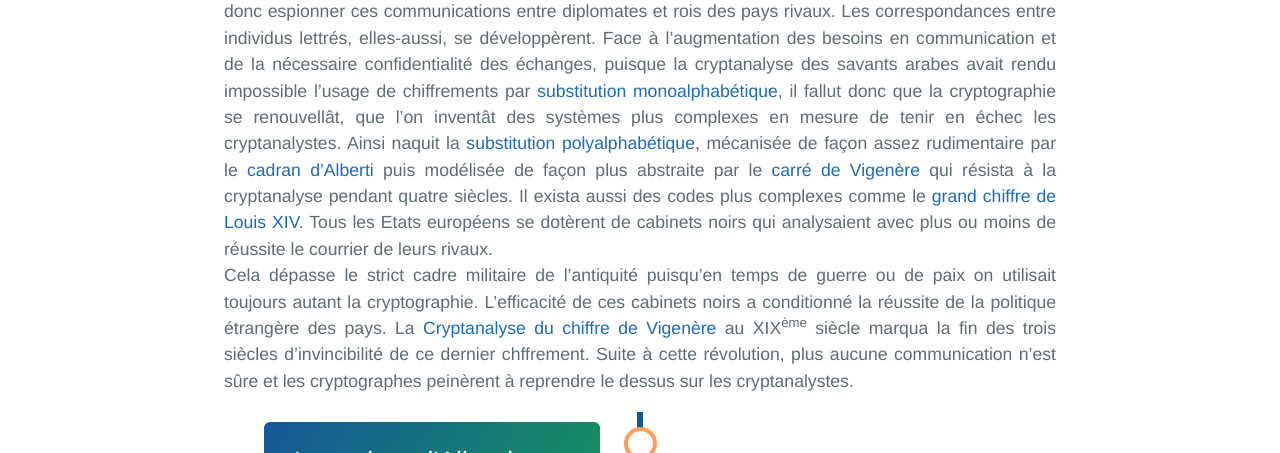
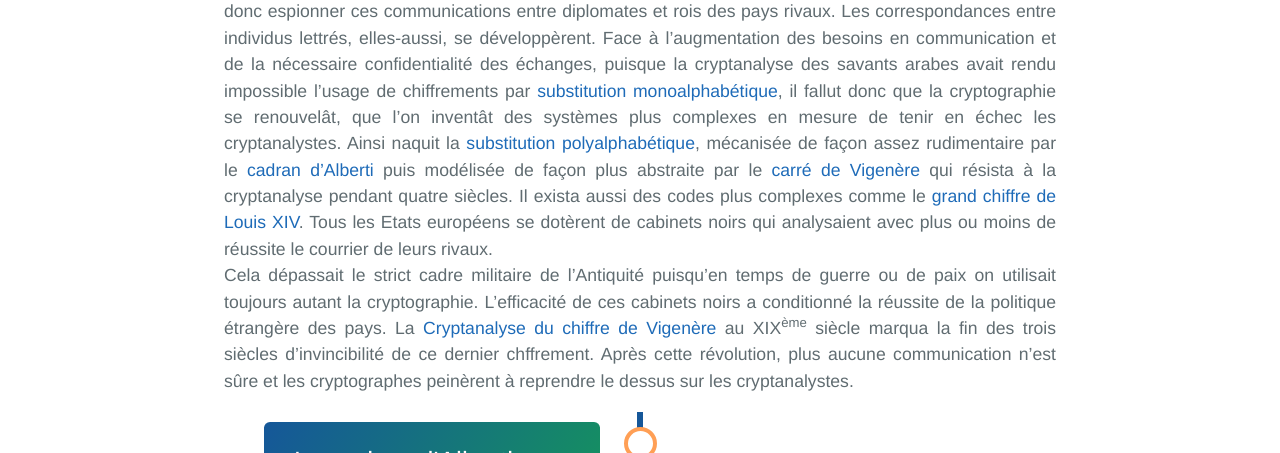
Before and after one commit to SamuelGallay/CryptoTPE, a Jekyll site: the page built from pages/2_TempsModernes/0_index.md, in a window 1280 px wide. Shown: the part 590-1043 px from the top of the page. Built offline with Jekyll 4.4.1, drawn with Linux system fonts in a browser that asks for light colours; our own code applies the rules of GitHub Pages for plain Markdown files.

Commit message:
Update 0_index.md

```diff
--- a/pages/2_TempsModernes/0_index.md
+++ b/pages/2_TempsModernes/0_index.md
@@ -7,9 +7,9 @@
 
 L’Europe de la Renaissance et des siècles postérieurs est un terreau de conflits multiples, sur fond de rivalités culturelles, économiques, militaires. C’est dans ce contexte de tensions interétatiques que la cryptographie connaît un renouveau, devenant une science complexe et élaborée, après une stagnation en Occident tout au long du Moyen-Âge. \\
 De plus, les relations entre les Etats évoluèrent considérablement : la diplomatie apparut à la Renaissance. Les plénipotentiaires communiquaient beaucoup avec leurs souverains : les Etats voulaient donc espionner ces communications entre diplomates et rois des pays rivaux. Les correspondances entre individus lettrés, elles-aussi, se développèrent.
-Face à l'augmentation des besoins en communication et de la nécessaire confidentialité des échanges, puisque la cryptanalyse des savants arabes avait rendu impossible l'usage de chiffrements par [substitution monoalphabétique]({{ "/glossaire/" | relative_url }}), il fallut donc que la cryptographie se renouvellât, que l'on inventât des systèmes plus complexes en mesure de tenir en échec les cryptanalystes.
+Face à l'augmentation des besoins en communication et de la nécessaire confidentialité des échanges, puisque la cryptanalyse des savants arabes avait rendu impossible l'usage de chiffrements par [substitution monoalphabétique]({{ "/glossaire/" | relative_url }}), il fallut donc que la cryptographie se renouvelât, que l'on inventât des systèmes plus complexes en mesure de tenir en échec les cryptanalystes.
 Ainsi naquit la [substitution polyalphabétique]({{ "/glossaire/" | relative_url }}), mécanisée de façon assez rudimentaire par le [cadran d’Alberti]({{ "/alberti/" | relative_url }}) puis modélisée de façon plus abstraite par le [carré de Vigenère]({{ "/vigenere/" | relative_url }}) qui résista à la cryptanalyse pendant quatre siècles. Il exista aussi des codes plus complexes comme le  [grand chiffre de Louis XIV]({{ "/louis14/" | relative_url }}). Tous les Etats européens se dotèrent de cabinets noirs qui analysaient avec plus ou moins de réussite le courrier de leurs rivaux. \\
-Cela dépasse le strict cadre militaire de l’antiquité puisqu’en temps de guerre ou de paix on utilisait toujours autant la cryptographie. L’efficacité de ces cabinets noirs a conditionné la réussite de la politique étrangère des pays. La [Cryptanalyse du chiffre de Vigenère]({{ "/cryptanalyse-vigenere/" | relative_url }}) au XIX<SUP>ème</SUP> siècle marqua la fin des trois siècles d'invincibilité de ce dernier chffrement. Suite à cette révolution, plus aucune communication n'est sûre et les cryptographes peinèrent à reprendre le dessus sur les cryptanalystes.
+Cela dépassait le strict cadre militaire de l’Antiquité puisqu’en temps de guerre ou de paix on utilisait toujours autant la cryptographie. L’efficacité de ces cabinets noirs a conditionné la réussite de la politique étrangère des pays. La [Cryptanalyse du chiffre de Vigenère]({{ "/cryptanalyse-vigenere/" | relative_url }}) au XIX<SUP>ème</SUP> siècle marqua la fin des trois siècles d'invincibilité de ce dernier chffrement. Après cette révolution, plus aucune communication n'est sûre et les cryptographes peinèrent à reprendre le dessus sur les cryptanalystes.
 
 <link rel="stylesheet" href="{{ '/assets/css/timeline.css' | relative_url }}">
 <div class="timeline">
```
